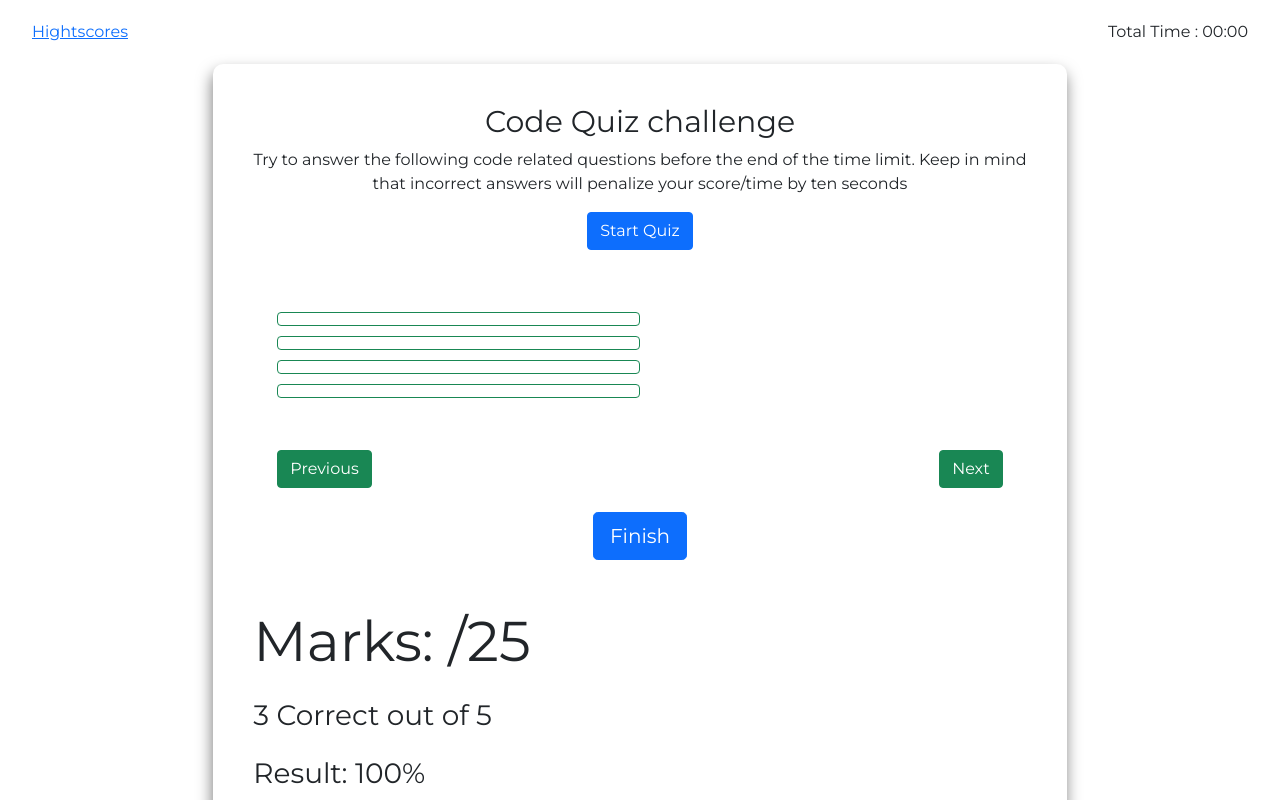
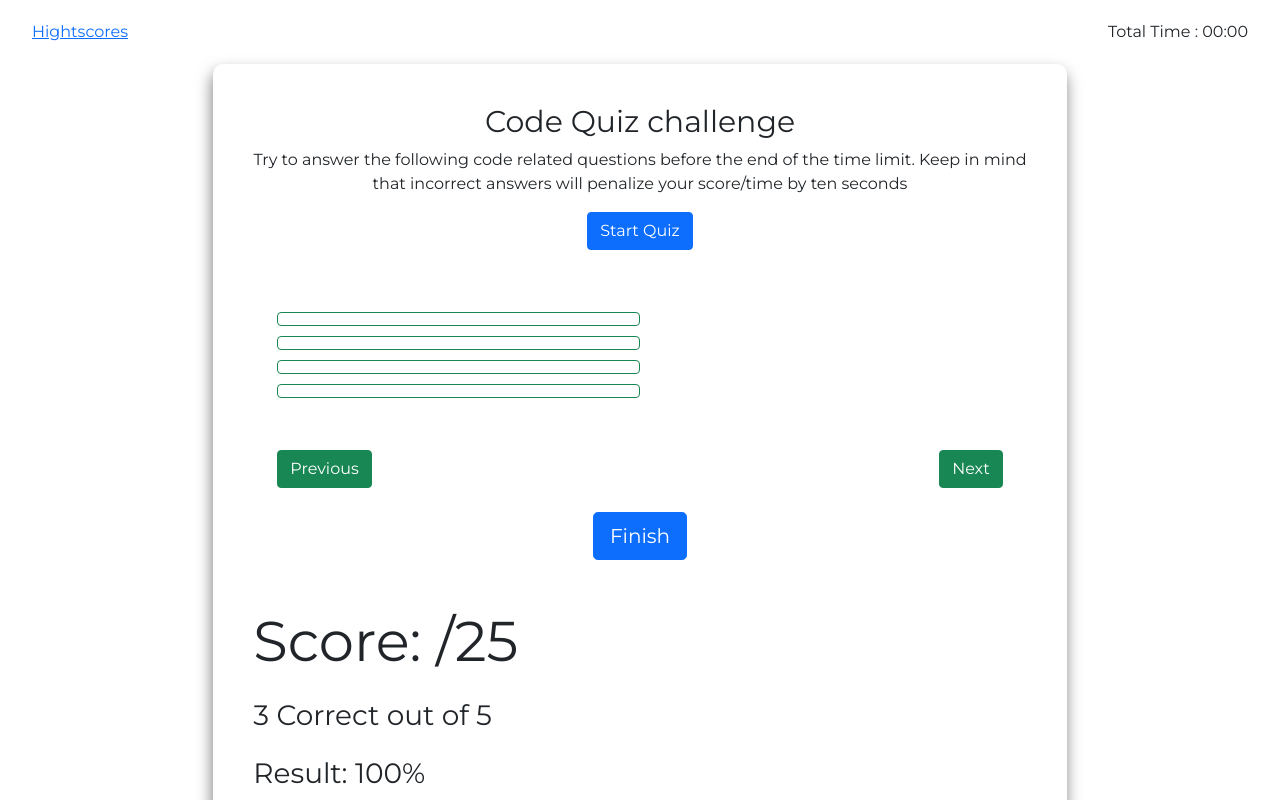
Before and after one commit to attidack/Code-Quiz, a plain HTML site: page index.html in a window 1280 px wide. Shown: the top 800 px of the page. Drawn offline with nearby package versions, Linux system fonts and the light colour scheme.

Commit message:
saved index

```diff
--- a/index.html
+++ b/index.html
@@ -51,7 +51,7 @@
                 </div>
                 <!-- Results Page-->
                 <div id="Result">
-                    <h3 class="mt-5 display-4">Marks: <span id="marks"></span>/25</h3>
+                    <h3 class="mt-5 display-4">Score: <span id="marks"></span>/25</h3>
                     <h3 class="mt-4"><span id="correct-answer">3</span> Correct out of 5</h3>
                     <h3 class="mt-4">Result: <span id="percentage">100%</span></h3>
                 </div>
```
